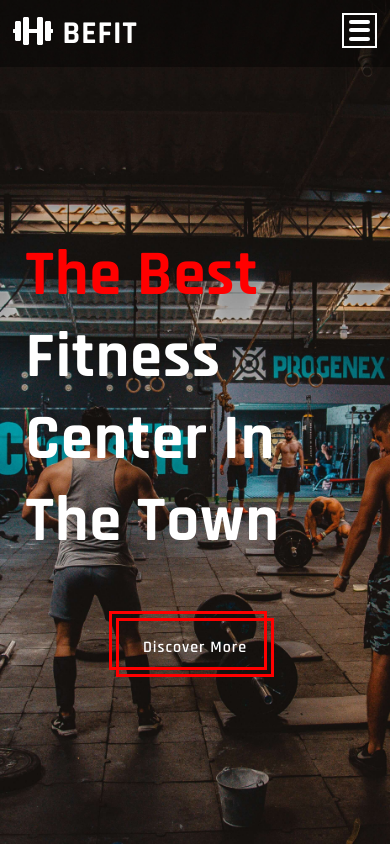
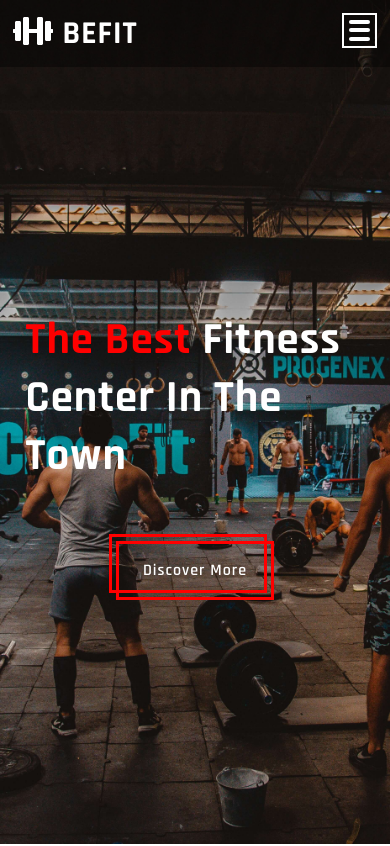
Before and after one commit to Parsa-jalilifar/BEFIT, an Angular app: page / in a window 390 px wide. Shown: the top 846 px of the page. Built offline with nearby package versions, Linux system fonts and the light colour scheme.

Commit message:
landing header size for mobile ajusted

```diff
--- a/src/app/components/landing/landing.component.scss
+++ b/src/app/components/landing/landing.component.scss
@@ -140,3 +140,9 @@
     padding: 0.8em;
   }
 }
+
+@media screen and (max-width: 450px) {
+  .bg-img .intro-container .intro-content h1 {
+    font-size: 2.8rem;
+  }
+}
```
